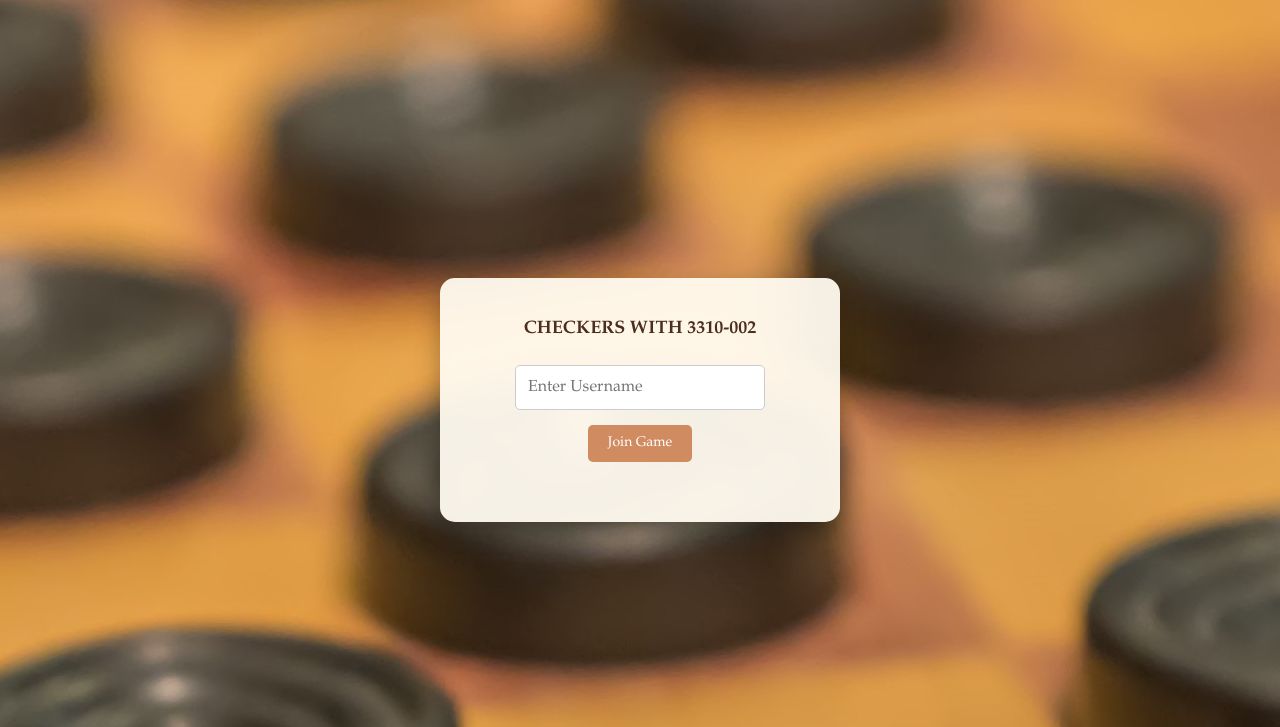
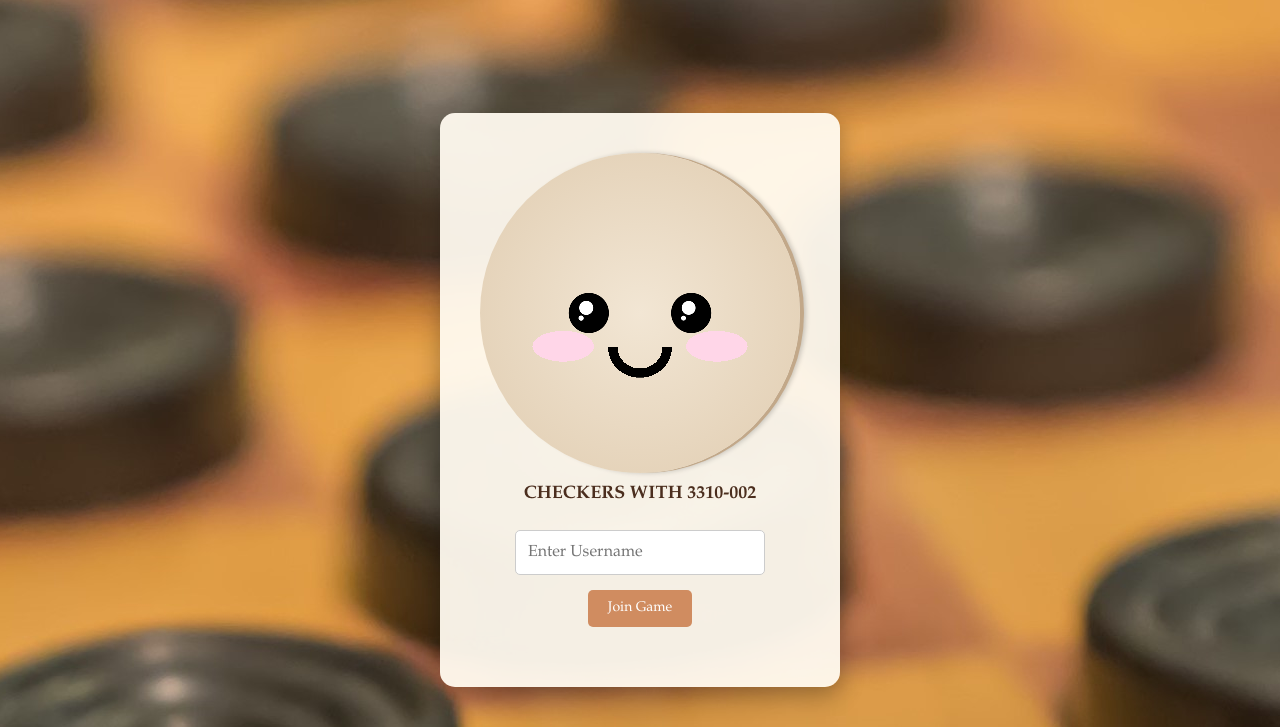
Before and after one commit to utastudents/cse3310-sp25-002, a web app: page /login/login.html in a window 1280 px wide. Shown: the top 727 px of the page. Run offline with its HTML, style and script files only (its server is not run), Linux system fonts and the light colour scheme; data that the repository does not hold is empty.

Commit message:
Update login.html

```diff
--- a/checkers/src/main/webapp/login/login.html
+++ b/checkers/src/main/webapp/login/login.html
@@ -11,7 +11,11 @@
 <body>
   <div class ="wrapper">
     <div class="header">
-
+      <article class="mascot">
+        <div class="Piece">
+          <div class="Face"></div>
+        </div>
+      </article>
       <h1>CHECKERS WITH 3310-002</h1>
   <div>
 
```
